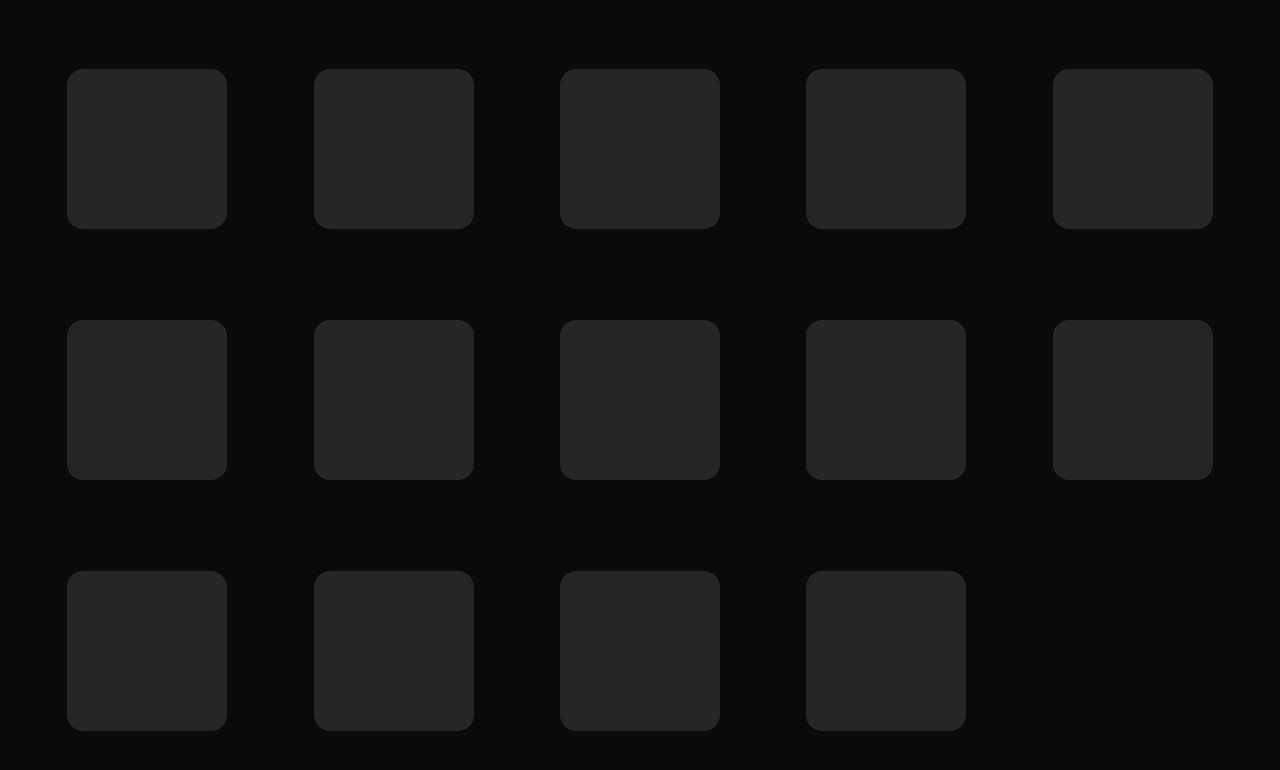
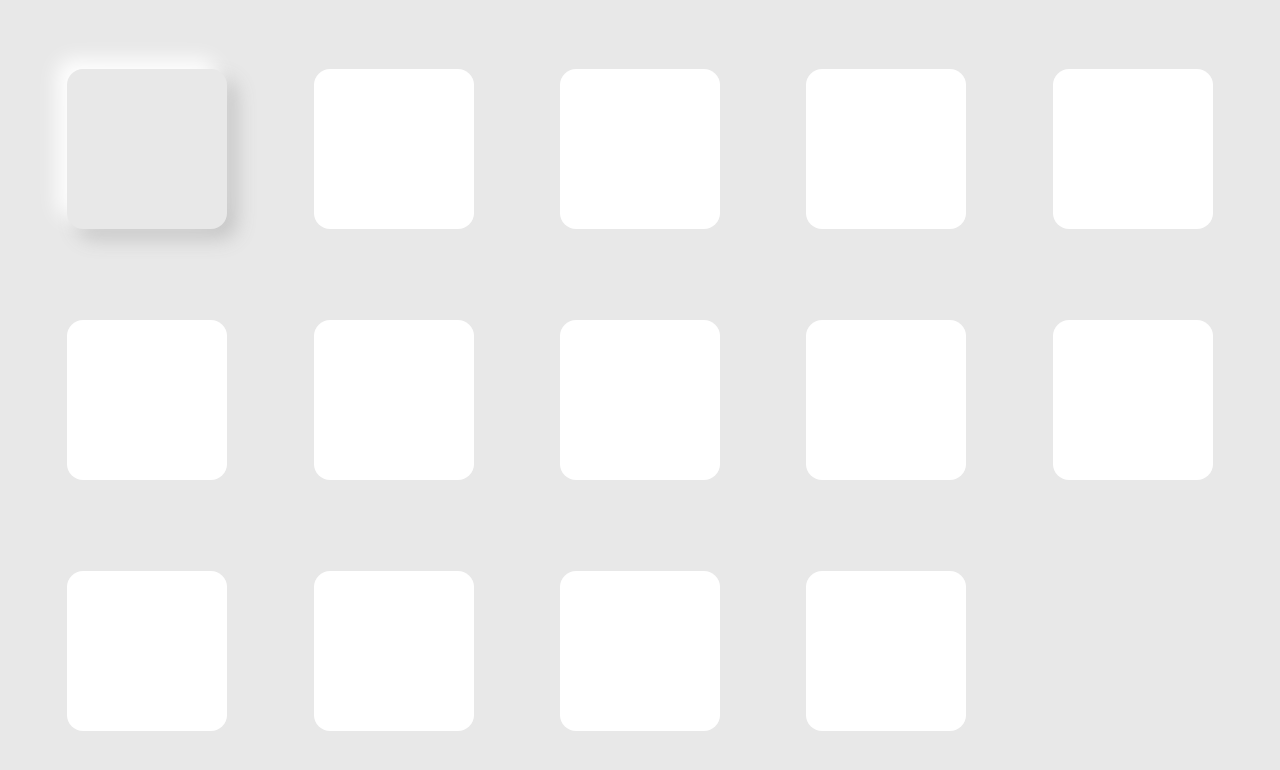
Before and after one commit to im-pira/micro-ui, a React (Vite) app: page /experiments/shapes in a window 1280 px wide. Shown: the top 770 px of the page. Built offline with nearby package versions, Linux system fonts and the light colour scheme; a web font is replaced by a local one.

Commit message:
raised neumorphism

```diff
--- a/src/experiments/shapes/Shapes.tsx
+++ b/src/experiments/shapes/Shapes.tsx
@@ -1,38 +1,25 @@
 export default function Shapes() {
   return (
-    <div className="min-h-screen bg-neutral-950 p-6">
+    <div className="min-h-screen bg-[#e8e8e8] p-6">
       <div className="grid min-h-[calc(100vh-3rem)] grid-cols-5 grid-rows-3 place-items-center">
 
-        <div className="h-40 w-40 rounded-2xl bg-neutral-800" />
+        {/* Raised neumorphism */}
+        <div className="h-40 w-40 rounded-2xl bg-[#e8e8e8] shadow-[-10px_-10px_20px_#fff,10px_10px_20px_#c5c5c5]" />
 
-        <div className="h-40 w-40 rounded-2xl bg-neutral-800" />
+        <div className="h-40 w-40 rounded-2xl bg-white" />
+        <div className="h-40 w-40 rounded-2xl bg-white" />
+        <div className="h-40 w-40 rounded-2xl bg-white" />
+        <div className="h-40 w-40 rounded-2xl bg-white" />
+        <div className="h-40 w-40 rounded-2xl bg-white" />
+        <div className="h-40 w-40 rounded-2xl bg-white" />
+        <div className="h-40 w-40 rounded-2xl bg-white" />
+        <div className="h-40 w-40 rounded-2xl bg-white" />
+        <div className="h-40 w-40 rounded-2xl bg-white" />
 
-        <div className="h-40 w-40 rounded-2xl bg-neutral-800" />
-
-        <div className="h-40 w-40 rounded-2xl bg-neutral-800" />
-
-
-
-        <div className="h-40 w-40 rounded-2xl bg-neutral-800" />
-
-        <div className="h-40 w-40 rounded-2xl bg-neutral-800" />
-
-        <div className="h-40 w-40 rounded-2xl bg-neutral-800" />
-
-        <div className="h-40 w-40 rounded-2xl bg-neutral-800" />
-
-        <div className="h-40 w-40 rounded-2xl bg-neutral-800" />
-
-
-        <div className="h-40 w-40 rounded-2xl bg-neutral-800" />
-
-        <div className="h-40 w-40 rounded-2xl bg-neutral-800" />
-
-        <div className="h-40 w-40 rounded-2xl bg-neutral-800" />
-
-        <div className="h-40 w-40 rounded-2xl bg-neutral-800" />
-
-        <div className="h-40 w-40 rounded-2xl bg-neutral-800" />
+        <div className="h-40 w-40 rounded-2xl bg-white" />
+        <div className="h-40 w-40 rounded-2xl bg-white" />
+        <div className="h-40 w-40 rounded-2xl bg-white" />
+        <div className="h-40 w-40 rounded-2xl bg-white" />
 
       </div>
     </div>
```
